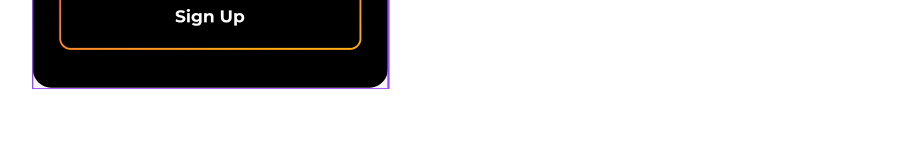
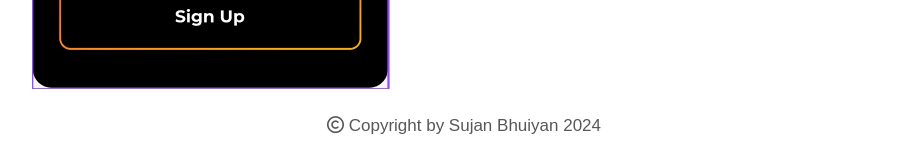
Before and after one commit to Sujan-Ahammad/Burger-Delivery-wtih-HTML-and-CSS, a plain HTML site: page index.html in a window 1280 px wide. Shown: the part 4265-4418 px from the top of the page, without its empty margins (176-1099 px from the left). Before the commit the page ends 4372 px from the top, so only its background shows below. Drawn offline with Linux system fonts and the light colour scheme.

Commit message:
Project Complete

```diff
--- a/index.html
+++ b/index.html
@@ -210,6 +210,10 @@
           </div>
         </div>
       </section>
+      <!-- Copyright Icon -->
+      <h3 class="copyright">
+        <i class="fa-regular fa-copyright"></i> Copyright by Sujan Bhuiyan 2024
+      </h3>
     </main>
   </body>
 </html>
--- a/style/burger.css
+++ b/style/burger.css
@@ -266,3 +266,12 @@ header {
 .google-app i,.apple-app i{
   font-size: 35px;
 }
+
+.copyright {
+  text-align: center;
+  color: #575757;
+  font-family: "popins", sans-serif;
+  font-size: 17px;
+  font-style: normal;
+  font-weight: 400;
+}
```
Also changed, not shown: 1 other file.
